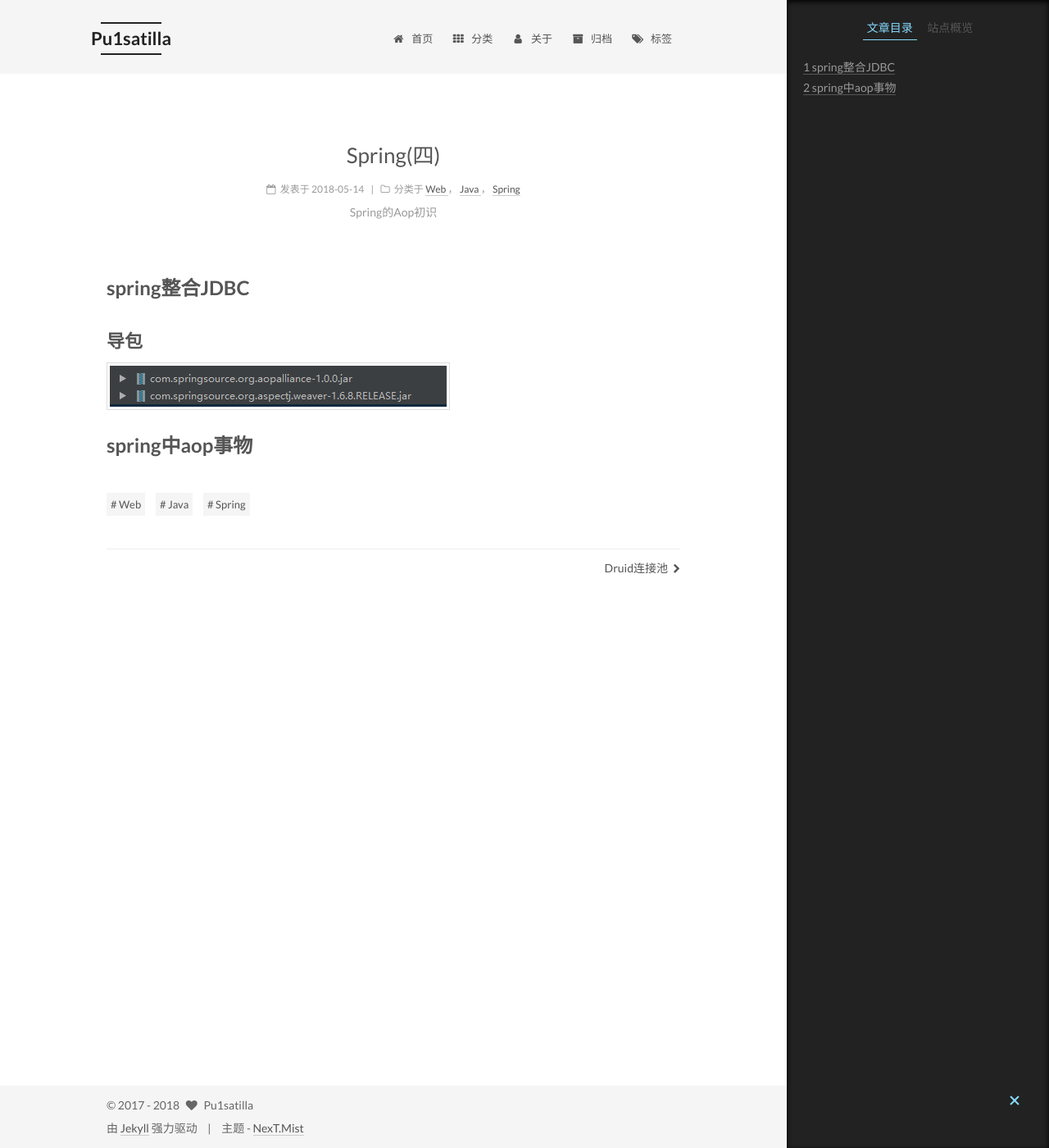
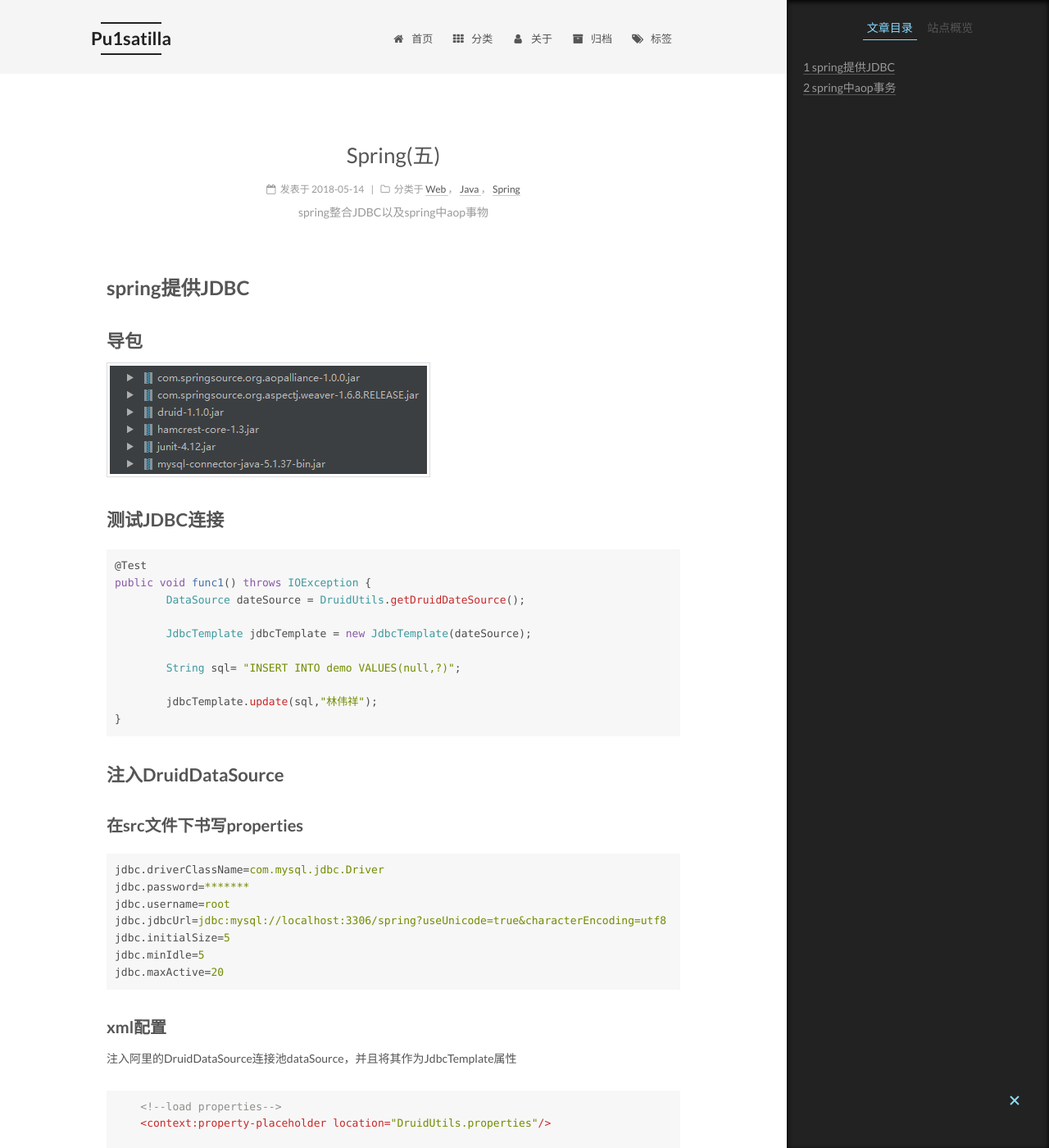
Before and after one commit to Pu1satil1a/Pu1satilla.github.io, a Jekyll site: the page built from _posts/2018-05-14-spring_framework5.md, in a window 1280 px wide and 1400 px high. Shown: the whole window at 82% size. Built offline with Jekyll 4.4.1, drawn with Linux system fonts in a browser that asks for light colours; some of the changed text lies outside the part shown.

Commit message:
springJDBC

````diff
--- a/_posts/2018-05-14-spring_framework5.md
+++ b/_posts/2018-05-14-spring_framework5.md
@@ -1,6 +1,6 @@
 ---
-title: Spring(四)
-description: Spring的Aop初识
+title: Spring(五)
+description: spring整合JDBC以及spring中aop事物
 categories:
  - Web
  - Java
@@ -8,11 +8,139 @@ categories:
 tags: [Web, Java, Spring]
 ---
 
-# spring整合JDBC
+# spring提供JDBC
 
 ## 导包
-![](/assets/images/Spring/aop_configuration.PNG)
+![](/assets/images/Spring/aop_configuration.png)
 
+## 测试JDBC连接
+``` java
+@Test
+public void func1() throws IOException {
+	DataSource dateSource = DruidUtils.getDruidDateSource();
 
+	JdbcTemplate jdbcTemplate = new JdbcTemplate(dateSource);
 
-# spring中aop事物
+	String sql= "INSERT INTO demo VALUES(null,?)";
+
+	jdbcTemplate.update(sql,"林伟祥");
+}
+```
+
+## 注入DruidDataSource
+
+### 在src文件下书写properties
+
+``` properties
+jdbc.driverClassName=com.mysql.jdbc.Driver
+jdbc.password=*******
+jdbc.username=root
+jdbc.jdbcUrl=jdbc:mysql://localhost:3306/spring?useUnicode=true&characterEncoding=utf8
+jdbc.initialSize=5
+jdbc.minIdle=5
+jdbc.maxActive=20
+```
+
+### xml配置
+
+注入阿里的DruidDataSource连接池dataSource，并且将其作为JdbcTemplate属性
+``` xml
+    <!--load properties-->
+    <context:property-placeholder location="DruidUtils.properties"/>
+
+    <bean class="com.alibaba.druid.pool.DruidDataSource" name="dataSource" destroy-method="close">
+        <property name="url" value="${jdbc.jdbcUrl}"/>
+        <property name="username" value="${jdbc.username}"/>
+        <property name="password" value="${jdbc.password}"/>
+    </bean>
+```
+
+## JDBC常用API
+与Dbutils类似，Dbutils的QueryRunner类似于SpringJDBC的JdbcTemplate，学习如何使用SpringJDBC，根据下列常用API
+
+1. execute方法：可以用于执行任何sql语句，一般用于执行DDL语句
+2. update方法|batchUpdate方法：update方法用于执行新增、修改 、删除等语句；batchUpdate方法用于执行批处理相关语句
+3. query方法及queryForXXX方法：用于执行查询相关语句
+4. call方法：用于执行存储过程、函数相关语句
+
+### 增
+``` java
+		//        获取JDBCTemplate
+        JdbcTemplate jt = new JdbcTemplate(dataSource);
+
+        //        增加条目
+        jt.update("INSERT INTO demo VALUES (NULL ,'Pulsatilla')");
+
+        /*
+         *        批量增加条目
+         *        最后一个参数是 Object[] 的 List 类型：因为修改一条记录需要一个 Object 数组，
+         *        修改多条记录就需要一个 List 来存放多个数组
+         */
+        List<Object[]> list = new ArrayList<>();
+        list.add(new Object[]{10,"张三"});
+        list.add(new Object[]{11,"李四"});
+        list.add(new Object[]{12,"王五"});
+        list.add(new Object[]{13,"赵柳"});
+        list.add(new Object[]{14,"孙八"});
+        jt.batchUpdate("INSERT INTO demo VALUES (?,?)",list);
+```
+
+### 删
+``` java
+        //        删除条目
+        jt.update("DELETE FROM demo WHERE id=1");
+```
+
+### 改
+``` java
+        //        修改条目
+        jt.update("UPDATE demo SET 'name'='霞洛' WHERE id=5");
+```
+
+### 查询
+``` java
+        /*
+          查询条目
+          从数据库中获取一条记录，实际得到对应的一个对象
+          注意：不是调用 queryForObject(String sql, Class<Employee> requiredType, Object... args) 方法!
+          而需要调用    queryForObject(String sql, RowMapper<Employee> rowMapper, Object... args)
+          1、其中的 RowMapper 指定如何去映射结果集的行，常用的实现类为 BeanPropertyRowMapper
+          2、使用 SQL中的列的别名完成列名和类的属性名的映射，例如 last_name lastName
+          3、不支持级联属性。 JdbcTemplate 只能作为一个 JDBC 的小工具, 而不是 ORM 框架
+         */
+		 //	  查询单个条目
+        User user = jt.queryForObject("SELECT * FROM demo WHERE id=?", new BeanPropertyRowMapper<>(User.class), 1);
+
+        //        查询多个条目(注意不是调用的queryForList)
+        List<User> query = jt.query("SELECT * FROM demo", new BeanPropertyRowMapper<>(User.class));
+
+        //        查询统计条目
+        Integer aLong = jt.queryForObject("SELECT count(id) FROM demo", Integer.class);
+        System.out.println(aLong);
+```
+
+## 注入JdbcTemplate
+``` xml
+    <!--注入druid阿里连接池-->
+    <bean class="com.alibaba.druid.pool.DruidDataSource" name="dataSource" destroy-method="close">
+        <property name="url" value="${jdbc.jdbcUrl}"/>
+        <property name="username" value="${jdbc.username}"/>
+        <property name="password" value="${jdbc.password}"/>
+    </bean>
+
+    <!--将DruidDataSource作为属性注入JdbcTemplate-->
+    <bean class="org.springframework.jdbc.core.JdbcTemplate" name="jdbcTemplate">
+        <property name="dataSource" ref="dataSource"/>
+    </bean>
+```
+
+## 注入Dao实现类
+``` xml
+    <!--将JdbcTemplate注入DEmoDaoImpl-->
+    <bean class="cn.Pu1satilla.Dao.DemoDaoImpl" name="dao">
+        <property name="jdbcTemplate" ref="jdbcTemplate"/>
+    </bean>
+```
+类似可以将Service层注入Spring容器
+
+# spring中aop事务
````
Also changed, not shown: _posts/2018-05-11-spring_framework3.md (+31 -1 lines), assets/images/Spring/aop_configuration.png.
